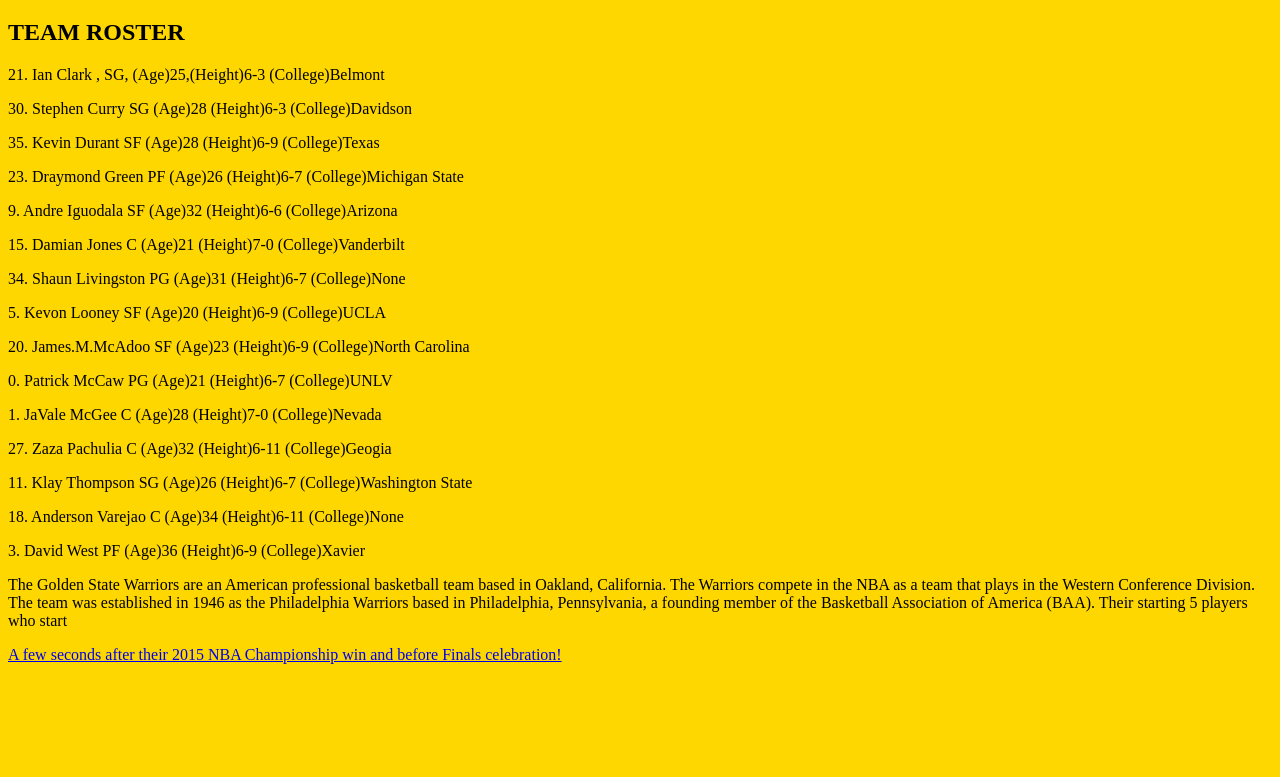
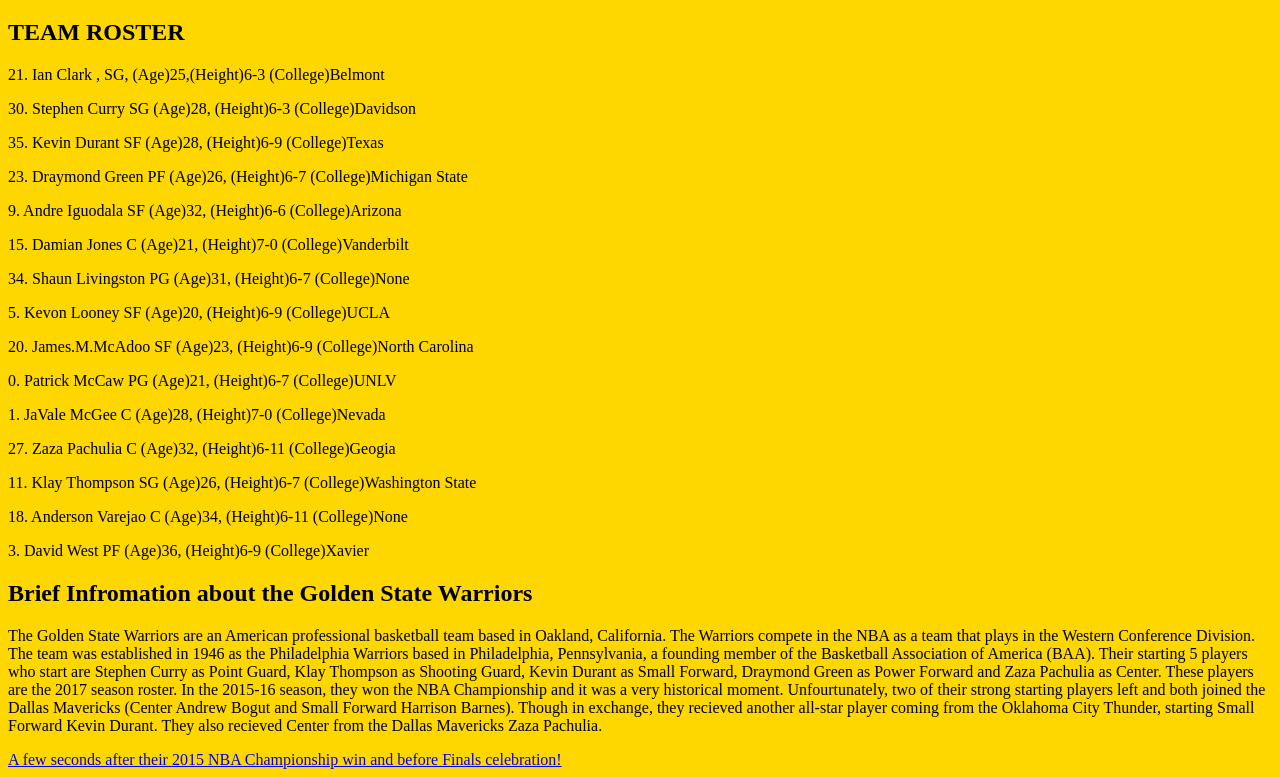
Before and after one commit to wanzach/wanzach.github.io, a plain HTML site: page index.html in a window 1280 px wide. Shown: the part 61-838 px from the top of the page. Before the commit the page ends 800 px from the top, so only its background shows below. Drawn offline with Linux system fonts and the light colour scheme.

Commit message:
Update index.html

```diff
--- a/index.html
+++ b/index.html
@@ -14,23 +14,31 @@
 
     <h2>TEAM ROSTER </h2>
 <p> 21.  Ian Clark	   , SG, (Age)25,(Height)6-3	        (College)Belmont </p>
-<p> 30.  Stephen Curry   SG	   (Age)28 (Height)6-3	   	    (College)Davidson</p>
-<p> 35.  Kevin Durant	   SF	(Age)28	   (Height)6-9	   	(College)Texas</p>
-<p>23.  Draymond Green	 PF	 (Age)26	 (Height)6-7		(College)Michigan State</p>
-<p>9.  Andre Iguodala	 SF	 (Age)32	 (Height)6-6		(College)Arizona</p>
-<p>15.  Damian Jones	     C	 (Age)21	 (Height)7-0	(College)Vanderbilt</p>
-<p>34.  Shaun Livingston  PG	 (Age)31	 (Height)6-7	(College)None</p>
-<p>5.  Kevon Looney	     SF  (Age)20  (Height)6-9		    (College)UCLA</p>
-<p>20.  James.M.McAdoo	 SF	 (Age)23	 (Height)6-9	 	(College)North Carolina</p>
-<p>0.  Patrick McCaw	     PG	 (Age)21	 (Height)6-7    (College)UNLV</p>
-<p>1.  JaVale McGee	     C	 (Age)28	 (Height)7-0	 	(College)Nevada	</p>
-<p>27.  Zaza Pachulia	 C	 (Age)32	 (Height)6-11    	(College)Geogia	</p>
-<p>11.  Klay Thompson	 SG	 (Age)26	 (Height)6-7	 	(College)Washington State</p>
-<p>18.  Anderson Varejao	 C	 (Age)34	 (Height)6-11   (College)None </p>
-<p>3.  David West	     PF	 (Age)36	 (Height)6-9	 	(College)Xavier	</p>
+<p> 30.  Stephen Curry   SG	   (Age)28, (Height)6-3	   	    (College)Davidson</p>
+<p> 35.  Kevin Durant	   SF	(Age)28,	   (Height)6-9	   	(College)Texas</p>
+<p>23.  Draymond Green	 PF	 (Age)26,	 (Height)6-7		(College)Michigan State</p>
+<p>9.  Andre Iguodala	 SF	 (Age)32,	 (Height)6-6		(College)Arizona</p>
+<p>15.  Damian Jones	     C	 (Age)21,	 (Height)7-0	(College)Vanderbilt</p>
+<p>34.  Shaun Livingston  PG	 (Age)31,	 (Height)6-7	(College)None</p>
+<p>5.  Kevon Looney	     SF  (Age)20,  (Height)6-9		    (College)UCLA</p>
+<p>20.  James.M.McAdoo	 SF	 (Age)23,	 (Height)6-9	 	(College)North Carolina</p>
+<p>0.  Patrick McCaw	     PG	 (Age)21,	 (Height)6-7    (College)UNLV</p>
+<p>1.  JaVale McGee	     C	 (Age)28,	 (Height)7-0	 	(College)Nevada	</p>
+<p>27.  Zaza Pachulia	 C	 (Age)32,	 (Height)6-11    	(College)Geogia	</p>
+<p>11.  Klay Thompson	 SG	 (Age)26,	 (Height)6-7	 	(College)Washington State</p>
+<p>18.  Anderson Varejao	 C	 (Age)34,	 (Height)6-11   (College)None </p>
+<p>3.  David West	     PF	 (Age)36,	 (Height)6-9	 	(College)Xavier	</p>
 
-       <p>The Golden State Warriors are an American professional basketball team based in Oakland, California.
+
+            <h2> Brief Infromation about the Golden State Warriors </h2>
+            <p>The Golden State Warriors are an American professional basketball team based in Oakland, California.
           The Warriors compete in the NBA as a team that plays in the Western Conference Division.
           The team was established in 1946 as the Philadelphia Warriors based in Philadelphia,
-          Pennsylvania, a founding member of the Basketball Association of America (BAA). Their starting 5 players who start  </p>
+          Pennsylvania, a founding member of the Basketball Association of America (BAA). Their starting 5
+          players who start are Stephen Curry as Point Guard, Klay Thompson as Shooting Guard, Kevin Durant as Small Forward,
+          Draymond Green as Power Forward and Zaza Pachulia as Center. These players are the 2017 season roster.
+          In the 2015-16 season, they won the NBA Championship and it was a very historical moment. Unfourtunately,
+          two of their strong starting players left and both joined the Dallas Mavericks (Center Andrew Bogut and
+          Small Forward Harrison Barnes). Though in exchange, they recieved another all-star player coming from the Oklahoma
+          City Thunder, starting Small Forward Kevin Durant. They also recieved Center from the Dallas Mavericks Zaza Pachulia.</p>
         <a href="https://www.youtube.com/watch?v=KkTWMHbwZ_k">A few seconds after their 2015 NBA Championship win and before Finals celebration!</a>
```
